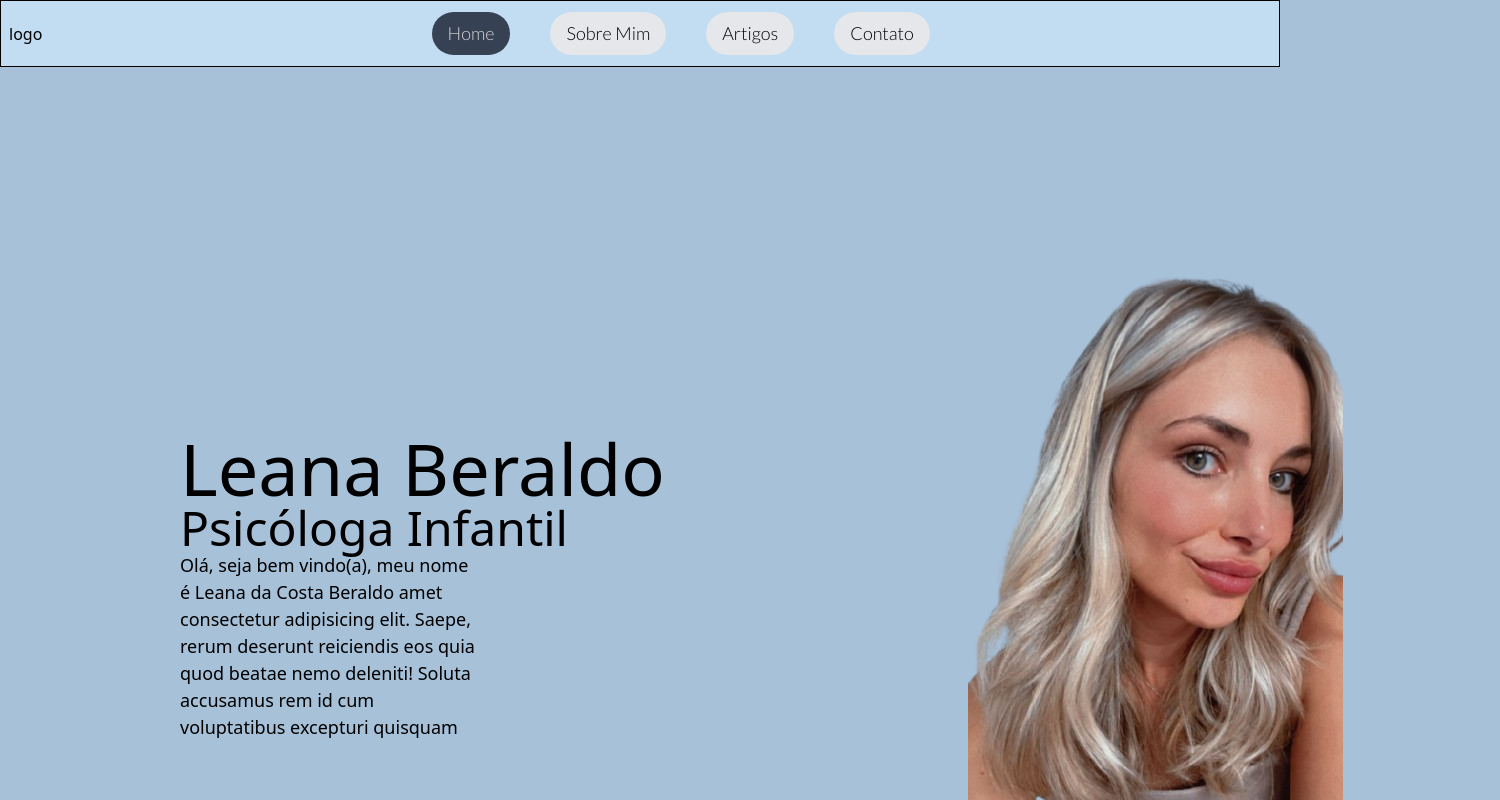
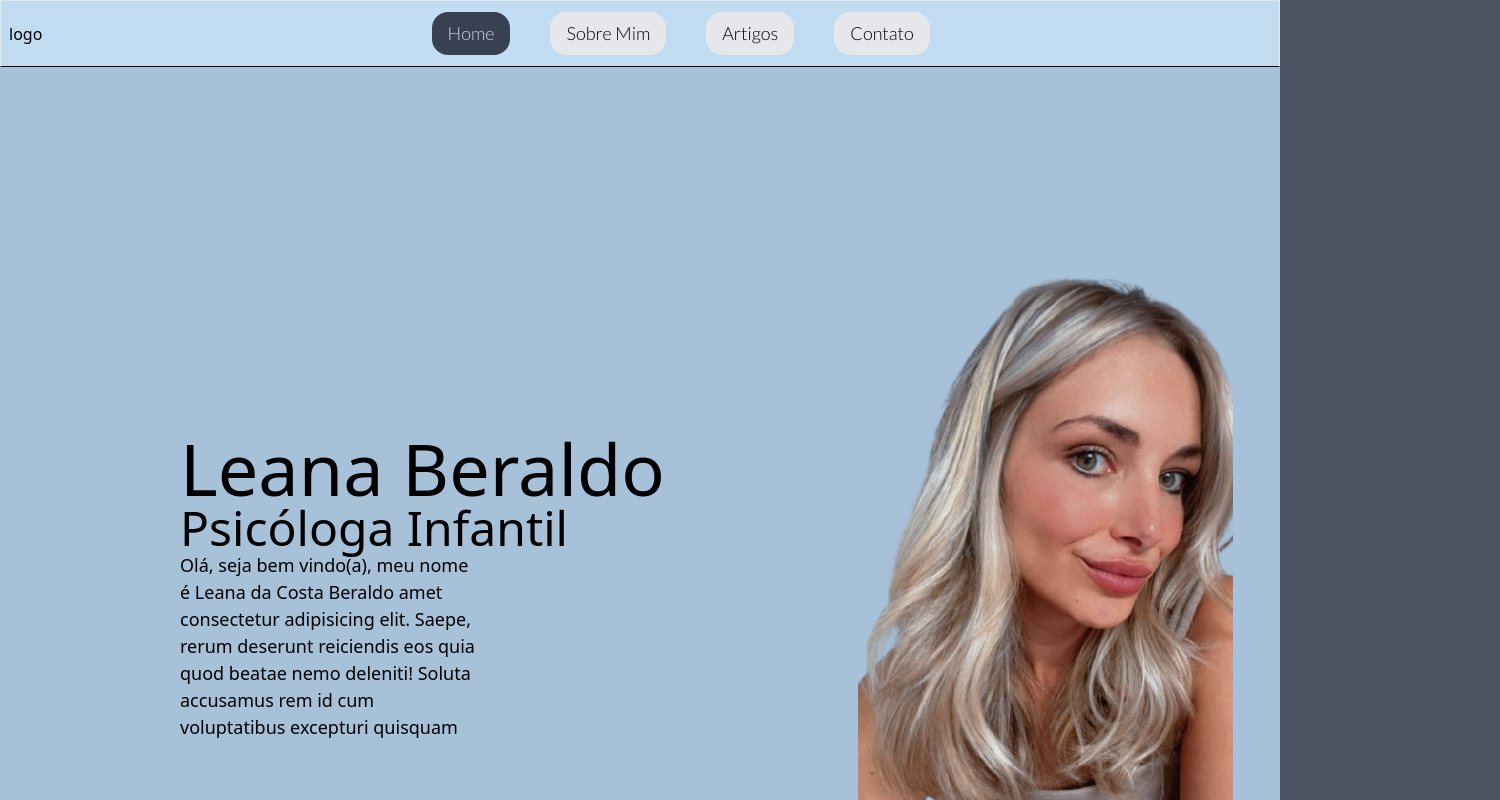
Before and after one commit to Gui7F/Site_Leana_Psicologa, a React (Vite) app: page / in a window 1280 px wide. Shown: the top 800 px of the page, 1500 px wide, since content can reach past the window. Built offline with nearby package versions, Linux system fonts and the light colour scheme.

Commit message:
migrate for tailwind v3, fix issues i have with tailwindv4

```diff
--- a/index.html
+++ b/index.html
@@ -10,7 +10,7 @@
       rel="stylesheet"
     />
     <meta name="viewport" content="width=device-width, initial-scale=1.0" />
-    <title>Vite + React</title>
+    <title>Leana Psicologa</title>
   </head>
   <body>
     <div id="root"></div>
--- /dev/null
+++ b/postcss.config.js
@@ -0,0 +1,10 @@
+// postcss.config.js
+import tailwindcss from 'tailwindcss';
+import autoprefixer from 'autoprefixer';
+
+export default {
+  plugins: [
+    tailwindcss,
+    autoprefixer,
+  ],
+};
--- a/src/App.css
+++ /dev/null
@@ -1,14 +0,0 @@
-@tailwind utilities;
-
-@theme{
-    /* cor background */
-    --color-mint-50: #D0E3F2;
-    --color-mint-150: #91AAB9;
-    --color-mint-100: #A7C1D9 ;
-    --color-mint-200: #C2DCF2 ;
-    --color-mint-250: #5F7A8C;
-    --color-mint-300: #2E5D89 ;
-    /* cor das fontes */
-    --color-font-100: #F0F3F5;
-    --color-font-gray: #4B5563;
-}
--- a/src/App.jsx
+++ b/src/App.jsx
@@ -1,5 +1,4 @@
-import "./App.css";
-import "./index.css";
+import './index.css'
 // React Router Dom
 import { Routes, Route } from "react-router-dom";
 import Main from "./components/Main";
@@ -7,6 +6,7 @@ import Article_1 from "./components/Article_1";
 
 function App() {
   return (
+
     <Routes>
       <Route path="/" element={<Main />} />
       <Route path="article_1" element ={<Article_1/>}/>
--- a/src/components/AboutMe.jsx
+++ b/src/components/AboutMe.jsx
@@ -1,7 +1,7 @@
 const AboutMe = () => {
   return (
     <div className="">
-      <h1 className="">Sobre Mim</h1>
+      <h1 className="text-start">Sobre Mim</h1>
       <div className="flex w-[1000px]">
       <p className="w-1/2">
         Durante a minha graduação, tive o privilégio de ter dois filhos. Sempre
--- a/src/components/Main.jsx
+++ b/src/components/Main.jsx
@@ -28,7 +28,7 @@ const Main = () => {
         />
 
         {/* Seções do site */}
-        <div className="bg-[var(--color-mint-100)] w-[1500px] sm:w-full m-auto" >
+        <div className="bg-mint-100 main_width sm:w-full m-auto" >
         <div ref={homeRef} className="section text-center h-svh  pt-[80px] pl-1 pr-1"><Home /></div>
         <div ref={aboutMeRef} className="section text-center h-svh bg-[var(--color-mint-300)] pt-[80px] pl-1 pr-1"><AboutMe /></div>
         <div ref={articlesRef} className="section text-center h-svh bg-zinc-500 pt-[80px] pl-1 pr-1" ><Articles /></div>
--- a/src/components/Navbar.jsx
+++ b/src/components/Navbar.jsx
@@ -57,14 +57,14 @@ function Navbar({
 
   return (
     <>
-      <div className="fixed w-full flex justify-around items-center border border-b-black  bg-[var(--color-mint-200)] h-[67px]">
+      <div className="fixed w-full flex justify-around items-center border border-b-black  bg-mint-200 h-[67px]">
         {/* Logo */}
         <div className="max-[480px]:absolute left-0 pl-2">
-          <h1>logo</h1>
+          <h1 className="text">logo</h1>
         </div>
 
         {/* Navbar */}
-        <div className="flex m-auto max-[600px]:hidden sm:hidden">
+        <div className="flex m-auto ">
           {["home","about","article","contact"].map((page) => (
             <nav key={page} className="flex ">
               <button
@@ -72,7 +72,7 @@ function Navbar({
                   scrollToSection(getSectionRef(page));
                   setIsActivated(page);
                 }}
-                className={`px-4 py-2 ml-10 rounded-4xl text-[18px] lato-light ${
+                className={`px-4 py-2 ml-10 rounded-2xl text-[18px] lato-light ${
                   isActivated === page
                     ? "bg-gray-700 text-zinc-300"
                     : "bg-gray-200"
--- a/src/index.css
+++ b/src/index.css
@@ -1,7 +1,15 @@
-@import "tailwindcss";
+@tailwind base;
+@tailwind components;
+@tailwind utilities;
+
+
 
 body{
   background-color: #4B5563;
+}
+
+.main_width{
+  width : 1500px ;
 }
 
 .lato-thin {
--- a/src/main.jsx
+++ b/src/main.jsx
@@ -1,7 +1,7 @@
 import { StrictMode } from 'react'
 import { createRoot } from 'react-dom/client'
 import { BrowserRouter } from 'react-router-dom'
-import './index.css'
+import "./index.css"
 import App from './App.jsx'
 
 createRoot(document.getElementById('root')).render(
--- /dev/null
+++ b/tailwind.config.js
@@ -0,0 +1,23 @@
+export default {
+  content: [
+    "./src/**/*.{html,js,jsx,ts,tsx}",
+  ],
+  theme: {
+    extend: {
+      colors: {
+        'mint-50': '#D0E3F2',
+        'mint-150': '#91AAB9',
+        'mint-100': '#A7C1D9',
+        'mint-200': '#C2DCF2',
+        'mint-250': '#5F7A8C',
+        'mint-300': '#2E5D89',
+        'font-100': '#F0F3F5',
+        'font-gray': '#4B5563',
+      },
+      width: {
+        '1500': '1500px',
+      }
+    },
+  },
+  plugins: [],
+};
--- a/vite.config.js
+++ b/vite.config.js
@@ -1,8 +1,7 @@
 import { defineConfig } from 'vite'
 import react from '@vitejs/plugin-react'
-import tailwindcss from '@tailwindcss/vite'
 
 // https://vite.dev/config/
 export default defineConfig({
-  plugins: [react() ,tailwindcss()],
+  plugins: [react() ],
 })
```
Also changed, not shown: package.json (+4 -3 lines), 1 other file (tests, documents, lock files or other folders).
